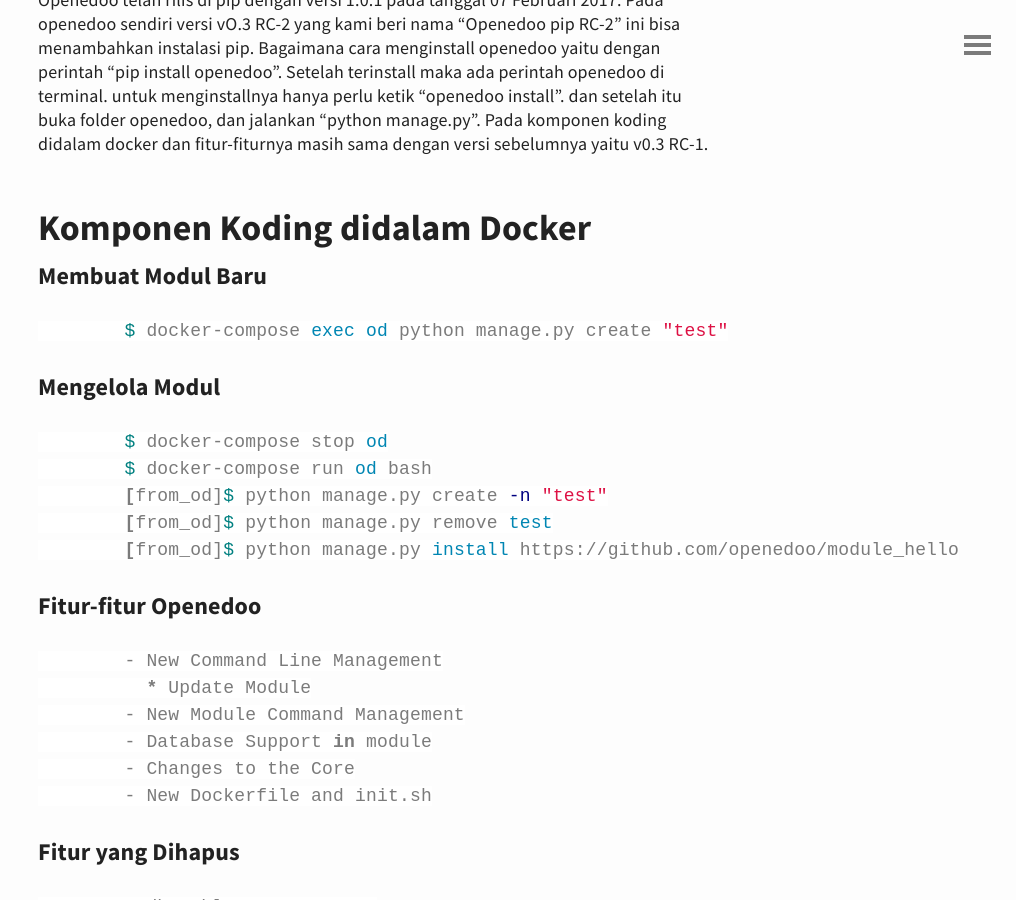
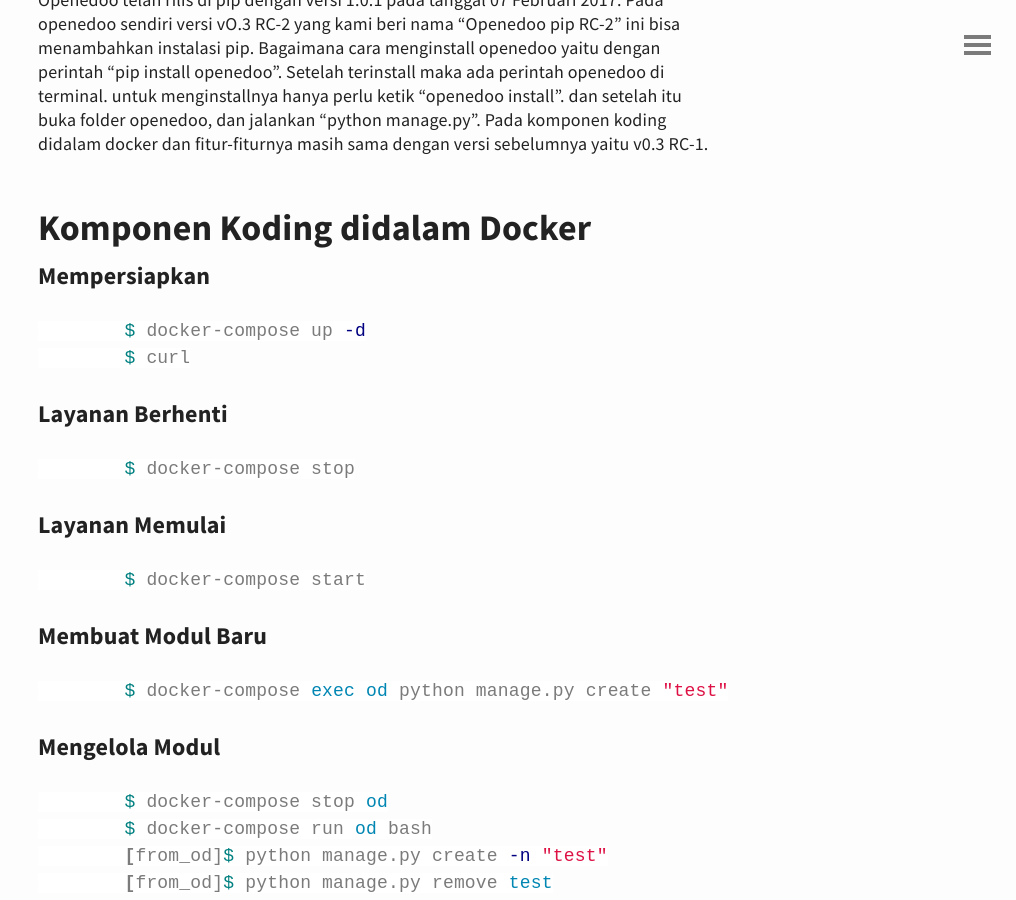
Before and after one commit to openedoo/blog-openedoo.github.io, a Jekyll site: the page built from _posts/2017-02-17-v0-3-RC2-Pip.md, in a window 1280 px wide and 900 px high, scrolled down 419 px. Shown: the whole window, without its empty margins (264-1280 px from the left). Built offline with Jekyll 4.4.1, drawn with Linux system fonts in a browser that asks for light colours.

Commit message:
Tambahan

````diff
--- a/_posts/2017-02-17-v0-3-RC2-Pip.md
+++ b/_posts/2017-02-17-v0-3-RC2-Pip.md
@@ -7,6 +7,22 @@ Hello...!!!
 Openedoo telah rilis di pip dengan versi 1.0.1 pada tanggal 07 Februari 2017. Pada openedoo sendiri versi vO.3 RC-2 yang kami beri nama "Openedoo pip RC-2" ini bisa menambahkan instalasi pip. Bagaimana cara menginstall openedoo yaitu dengan perintah "pip install openedoo". Setelah terinstall maka ada perintah openedoo di terminal. untuk menginstallnya hanya perlu ketik "openedoo install". dan setelah itu buka folder openedoo, dan jalankan "python manage.py". Pada komponen koding didalam docker dan fitur-fiturnya masih sama dengan versi sebelumnya yaitu v0.3 RC-1.
 
 ## Komponen Koding didalam Docker
+
+### Mempersiapkan
+```sh
+	$ docker-compose up -d
+	$ curl
+```
+
+### Layanan Berhenti
+```sh
+	$ docker-compose stop
+```
+
+### Layanan Memulai
+```sh
+	$ docker-compose start
+```
 
 ### Membuat Modul Baru
 ```sh
````
Also changed, not shown: _posts/2017-02-10-v0-3-RC1-Core.md (+16 -0 lines), _posts/2017-02-20-v0-3-RC2-Pip-OpenEdoo.md (+1 -0 lines).
